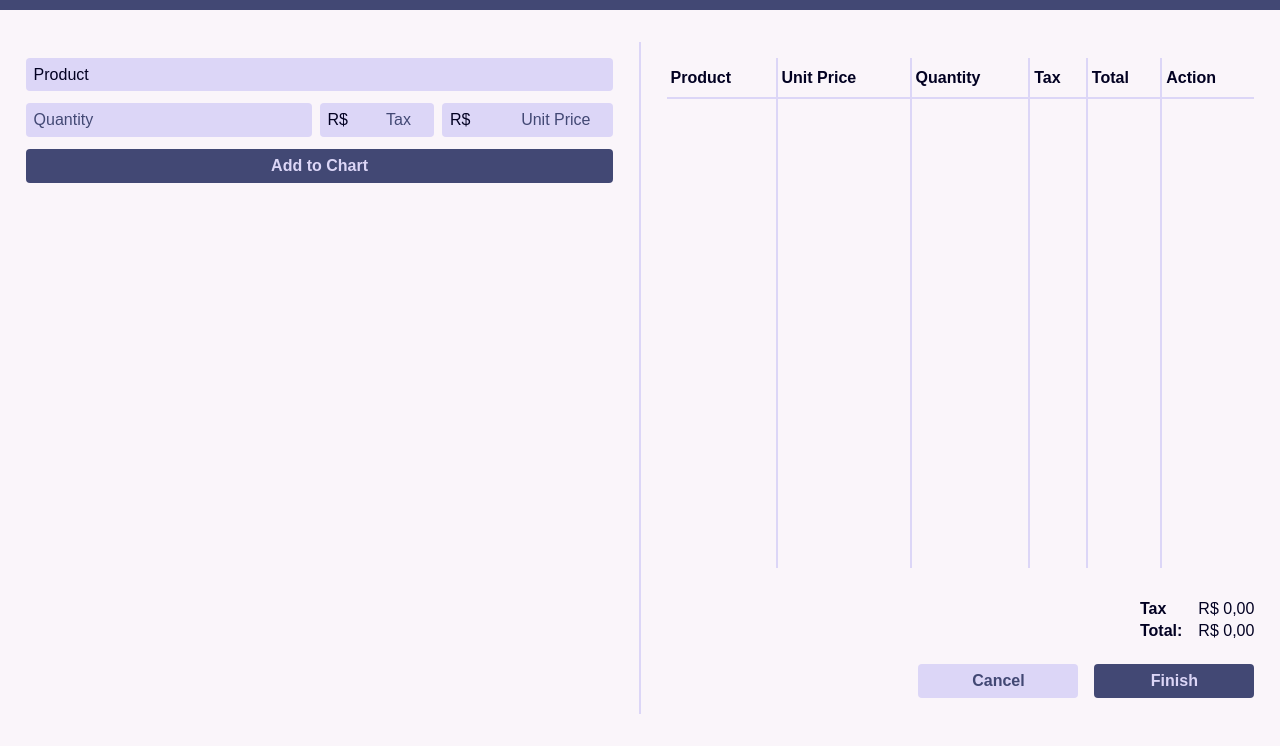
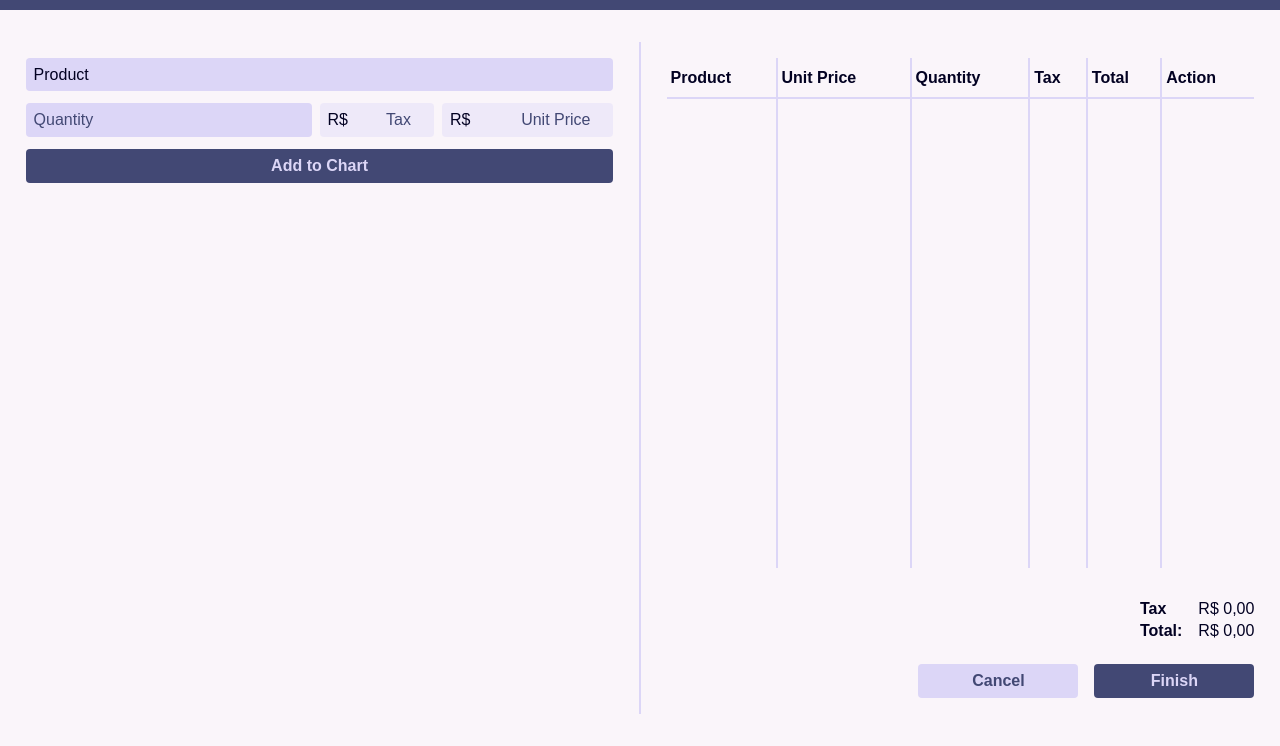
Before and after one commit to jeperico/onboarding-soft, a website with bundled scripts: page index.html in a window 1280 px wide. Shown: the part 54-800 px from the top of the page. Built offline with nearby package versions, Linux system fonts and the light colour scheme.

Commit message:
feat: tax && price cannot be changed

```diff
--- a/src/app/chart.html
+++ b/src/app/chart.html
@@ -19,6 +19,7 @@
           name="tax"
           id="tax"
           placeholder="Tax"
+          disabled
         />
       </div>
       <div class="currency-input">
@@ -30,6 +31,7 @@
           id="price"
           step="0.01"
           placeholder="Unit Price"
+          disabled
         />
       </div>
     </div>
--- a/src/styles/main.css
+++ b/src/styles/main.css
@@ -78,3 +78,9 @@ header {
   grid-template-columns: 6fr 4fr;
   gap: 0.5rem;
 }
+
+/* CURSORS */
+#home-form #tax,
+#home-form #price {
+  cursor: not-allowed;
+}
```
Also changed, not shown: todo.md (+0 -1 lines).
